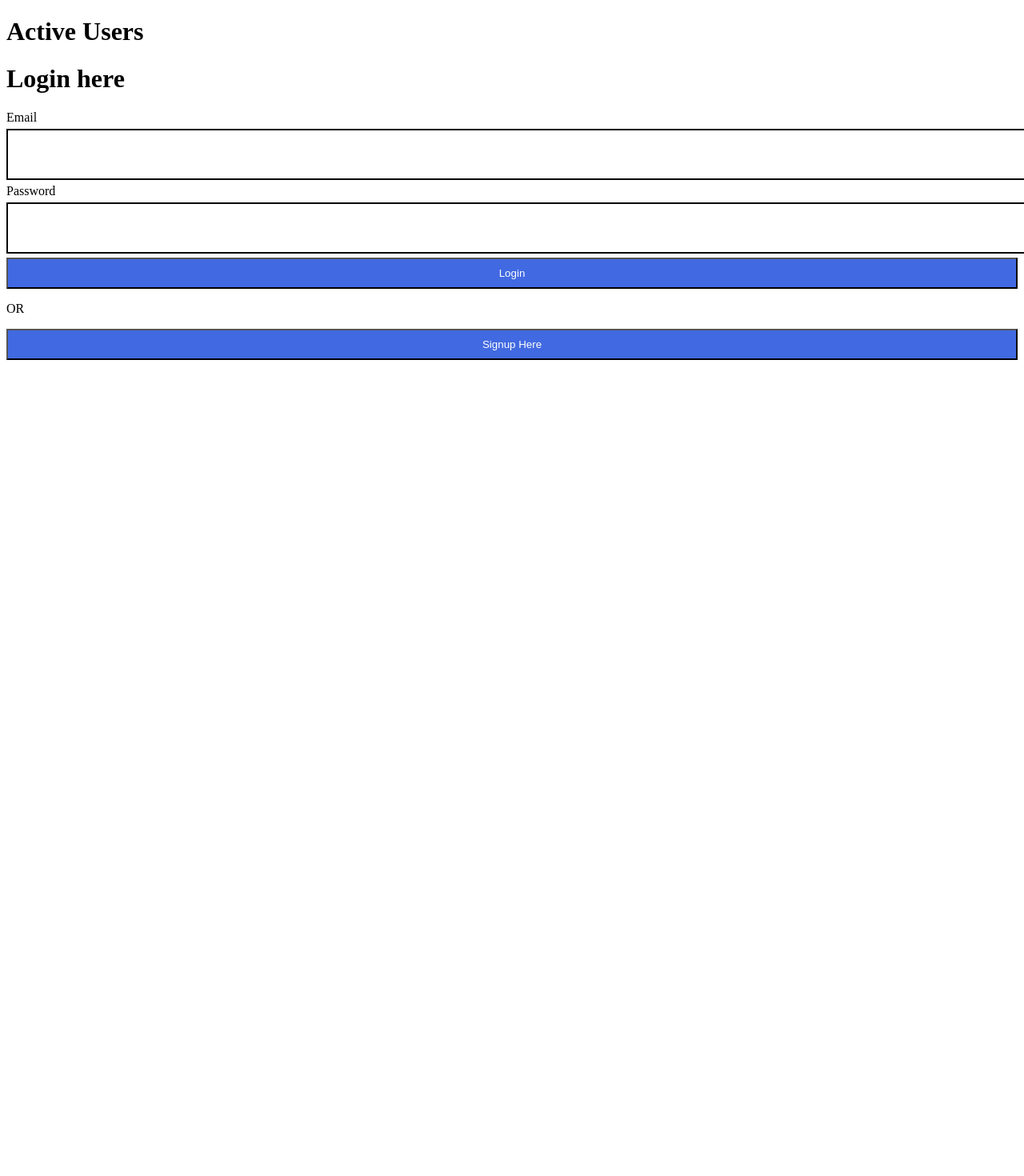
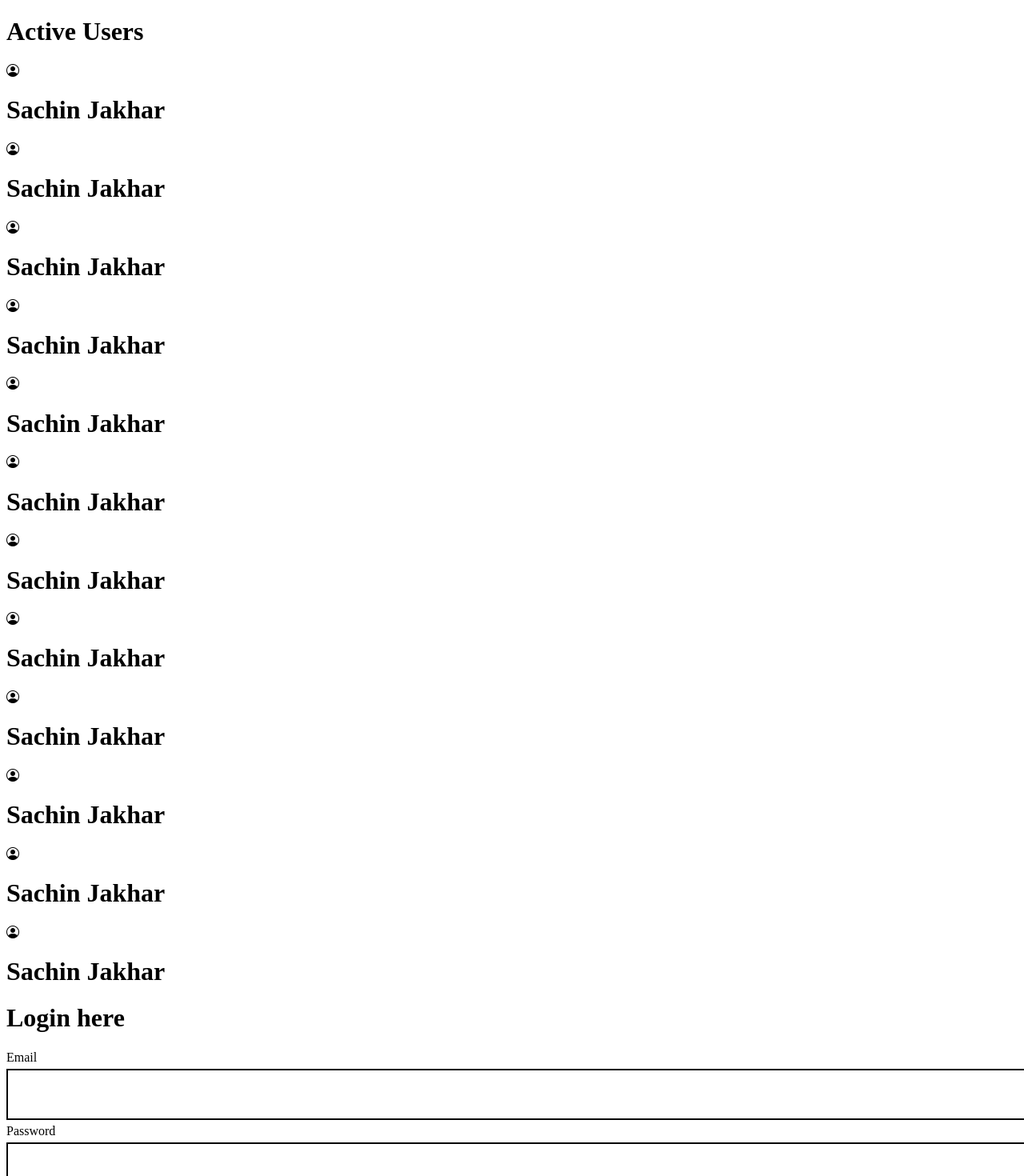
Before and after one commit to mesachinjakhar/realtime-chat, a React (Create React App) app: page / in a window 1280 px wide. Shown: the top 1470 px of the page at 80% size. Before the commit the page ends 800 px from the top, so only its background shows below. Built offline with nearby package versions, Linux system fonts and the light colour scheme.

Commit message:
active users component added

```diff
--- a/package.json
+++ b/package.json
@@ -3,6 +3,7 @@
   "version": "0.1.0",
   "private": true,
   "dependencies": {
+    "bootstrap-icons": "^1.11.3",
     "cra-template": "1.2.0",
     "formik": "^2.4.6",
     "react": "^19.0.0",
--- a/src/App.js
+++ b/src/App.js
@@ -1,5 +1,6 @@
 import ChatSection from "./components/ChatSection";
 import Auth from "./components/Auth";
+import "bootstrap-icons/font/bootstrap-icons.css";
 
 function App() {
   return (
--- /dev/null
+++ b/src/components/ActiveUsers.jsx
@@ -0,0 +1,69 @@
+import React from "react";
+
+const ActiveUsers = () => {
+  return (
+    <div className="mt-5 h-[83vh] overflow-y-auto px-5">
+      <div className="px-5 py-3 border flex gap-3 rounded-xl cursor-pointer hover:bg-[#5479e5] hover:text-white mt-2">
+        <i class="bi bi-person-circle"></i>
+        <h1>Sachin Jakhar</h1>
+      </div>
+
+      <div className="px-5 py-3 border flex gap-3 rounded-xl cursor-pointer hover:bg-[#5479e5] hover:text-white mt-2">
+        <i class="bi bi-person-circle"></i>
+        <h1>Sachin Jakhar</h1>
+      </div>
+
+      <div className="px-5 py-3 border flex gap-3 rounded-xl cursor-pointer hover:bg-[#5479e5] hover:text-white mt-2">
+        <i class="bi bi-person-circle"></i>
+        <h1>Sachin Jakhar</h1>
+      </div>
+
+      <div className="px-5 py-3 border flex gap-3 rounded-xl cursor-pointer hover:bg-[#5479e5] hover:text-white mt-2">
+        <i class="bi bi-person-circle"></i>
+        <h1>Sachin Jakhar</h1>
+      </div>
+
+      <div className="px-5 py-3 border flex gap-3 rounded-xl cursor-pointer hover:bg-[#5479e5] hover:text-white mt-2">
+        <i class="bi bi-person-circle"></i>
+        <h1>Sachin Jakhar</h1>
+      </div>
+
+      <div className="px-5 py-3 border  flex gap-3  rounded-xl cursor-pointer hover:bg-[#5479e5] hover:text-white mt-2">
+        <i class="bi bi-person-circle"></i>
+        <h1>Sachin Jakhar</h1>
+      </div>
+
+      <div className="px-5 py-3 border flex gap-3 rounded-xl cursor-pointer hover:bg-[#5479e5] hover:text-white mt-2">
+        <i class="bi bi-person-circle"></i>
+        <h1>Sachin Jakhar</h1>
+      </div>
+
+      <div className="px-5 py-3 border flex gap-3 rounded-xl cursor-pointer hover:bg-[#5479e5] hover:text-white mt-2">
+        <i class="bi bi-person-circle"></i>
+        <h1>Sachin Jakhar</h1>
+      </div>
+
+      <div className="px-5 py-3 border flex gap-3 rounded-xl cursor-pointer hover:bg-[#5479e5] hover:text-white mt-2">
+        <i class="bi bi-person-circle"></i>
+        <h1>Sachin Jakhar</h1>
+      </div>
+
+      <div className="px-5 py-3 border flex gap-3 rounded-xl cursor-pointer hover:bg-[#5479e5] hover:text-white mt-2">
+        <i class="bi bi-person-circle"></i>
+        <h1>Sachin Jakhar</h1>
+      </div>
+
+      <div className="px-5 py-3 border flex gap-3 rounded-xl cursor-pointer hover:bg-[#5479e5] hover:text-white mt-2">
+        <i class="bi bi-person-circle"></i>
+        <h1>Sachin Jakhar</h1>
+      </div>
+
+      <div className="px-5 py-3 border flex gap-3 rounded-xl cursor-pointer hover:bg-[#5479e5] hover:text-white mt-2">
+        <i class="bi bi-person-circle"></i>
+        <h1>Sachin Jakhar</h1>
+      </div>
+    </div>
+  );
+};
+
+export default ActiveUsers;
--- a/src/components/ChatSection.jsx
+++ b/src/components/ChatSection.jsx
@@ -1,9 +1,11 @@
 import React from "react";
+import ActiveUsers from "./ActiveUsers";
 
 const ChatSection = () => {
   return (
-    <div className="h-[100vh]  text-black w-[300px] p-3 border-r-2">
-      <h1>Active Users</h1>
+    <div className="h-[100vh]  text-black w-[350px] py-5 border-r-2">
+      <h1 className="ml-6 text-xl">Active Users</h1>
+      <ActiveUsers />
     </div>
   );
 };
--- a/src/index.css
+++ b/src/index.css
@@ -16,6 +16,6 @@ input {
 button {
   width: 100%;
   padding: 10px;
-  background-color: royalblue;
+  background-color: #4169e1;
   color: white;
 }
```
Also changed, not shown: 1 other file (tests, documents, lock files or other folders).
